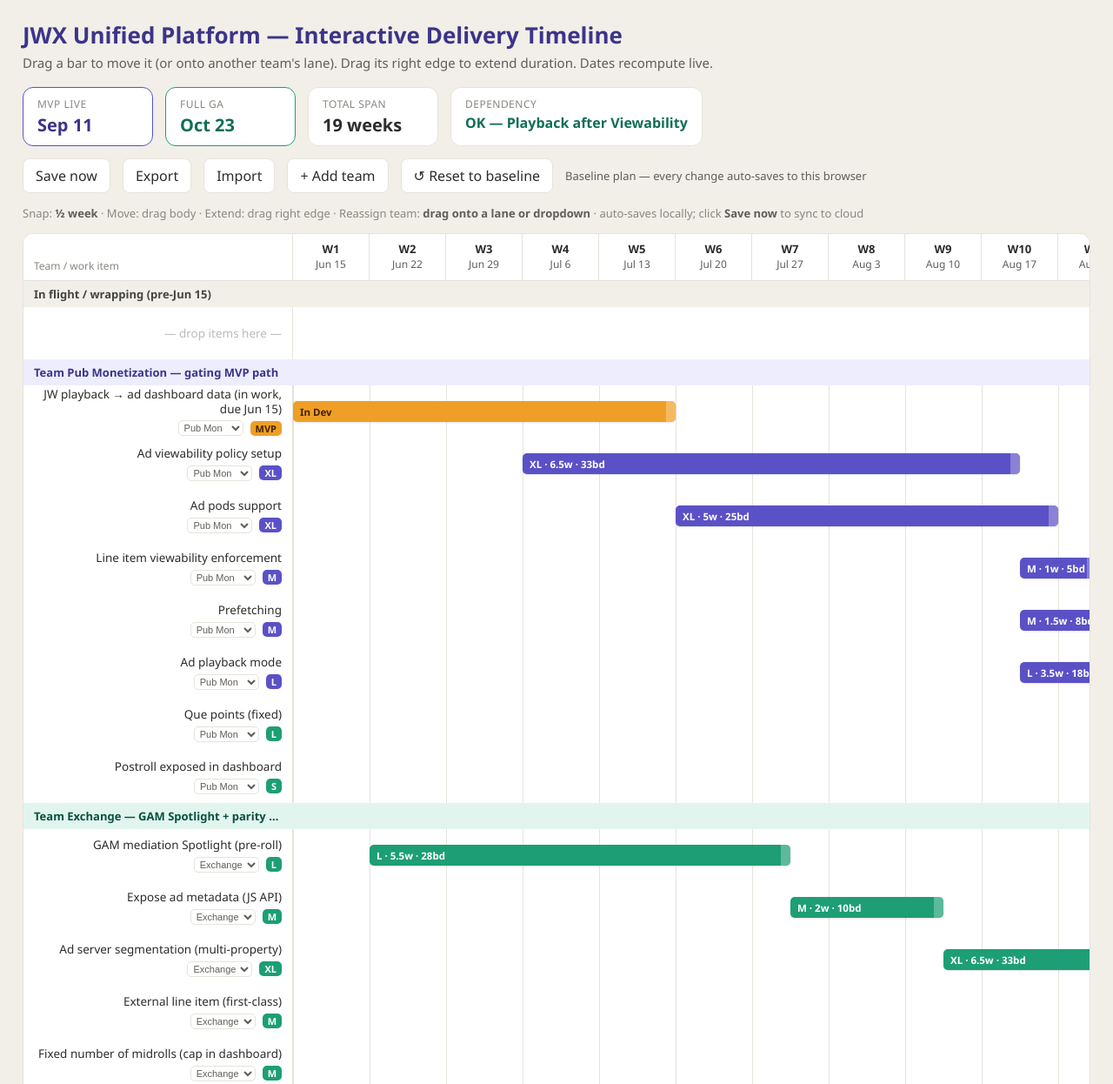
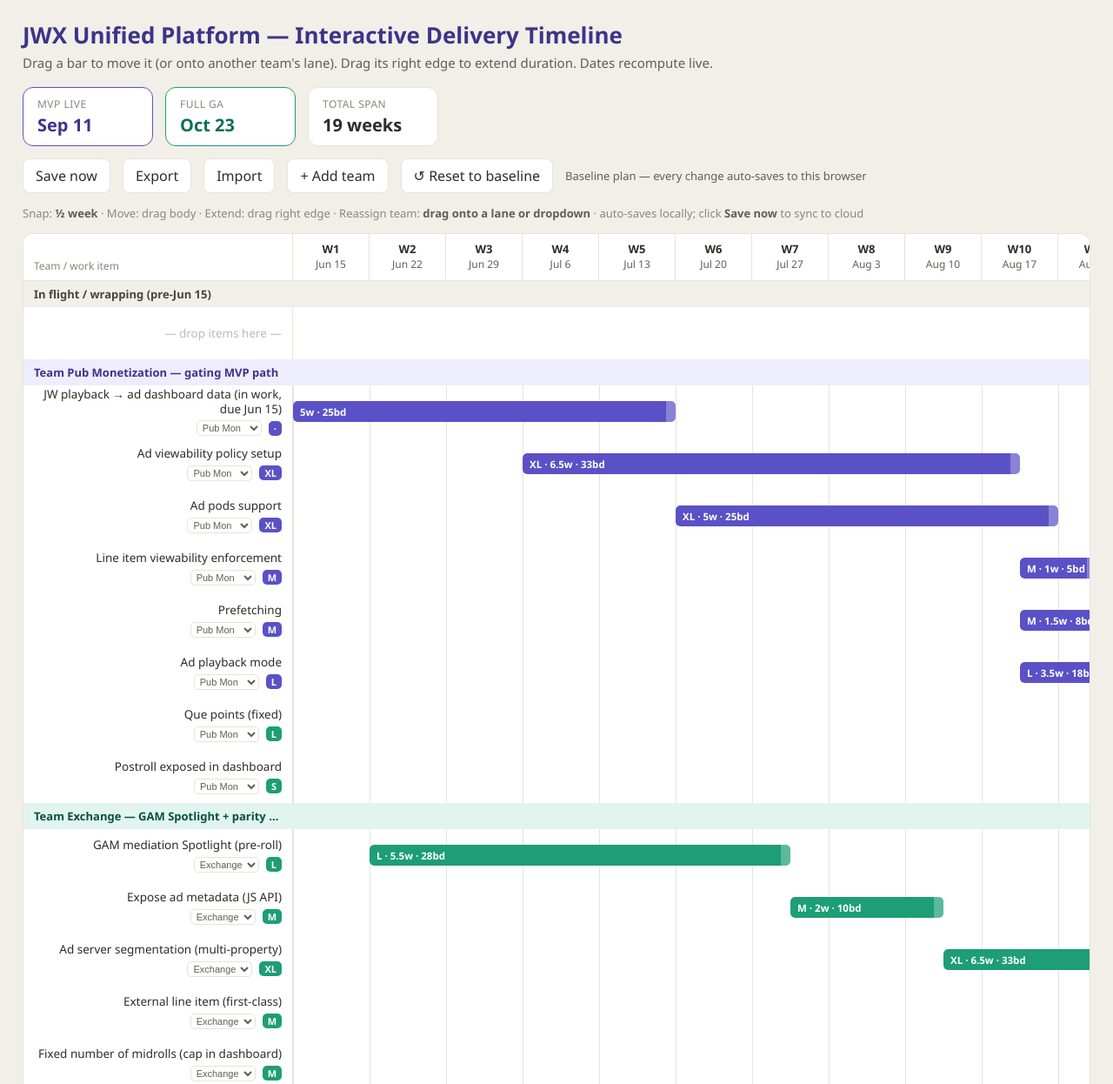
Before and after one commit to ionut2/jwx-delivery-timeline, a website: page index.html in a window 1280 px wide. Shown: the top 1246 px of the page at 87% size. Drawn offline with Linux system fonts and the light colour scheme.

Commit message:
refactor: split type into scope + status, layer bars, drop dependency check

```diff
--- a/index.html
+++ b/index.html
@@ -34,8 +34,6 @@
   .chip .v{font-size:20px;font-weight:600;margin-top:2px;}
   .chip.mvp{border-color:var(--mvp);} .chip.mvp .v{color:var(--mvp-d);}
   .chip.ga{border-color:var(--ga);} .chip.ga .v{color:var(--ga-d);}
-  .chip.dep .v{font-size:16px;}
-  .chip.dep.ok .v{color:var(--ga-d);} .chip.dep.bad .v{color:var(--err);}
   .toolbar{display:flex;align-items:center;gap:14px;flex-wrap:wrap;margin-bottom:14px;}
   button{font:inherit;border:1px solid var(--line);background:var(--bg);color:var(--ink);
     border-radius:8px;padding:8px 14px;cursor:pointer;}
@@ -74,12 +72,13 @@
   .bar{position:absolute;top:18px;height:24px;border-radius:5px;color:#fff;
     font-size:11.5px;font-weight:600;display:flex;align-items:center;padding:0 8px;
     cursor:grab;user-select:none;white-space:nowrap;overflow:hidden;z-index:3;touch-action:none;
+    background:transparent;}
+  .bar-fill{position:absolute;left:0;top:0;right:0;bottom:0;border-radius:5px;
     box-shadow:0 1px 2px rgba(0,0,0,.12);}
+  .bar-label{position:relative;z-index:1;pointer-events:none;overflow:hidden;text-overflow:ellipsis;}
   .bar:active{cursor:grabbing;}
   .bar .handle{position:absolute;right:0;top:0;width:11px;height:100%;cursor:ew-resize;
-    border-radius:0 5px 5px 0;background:rgba(255,255,255,.28);}
-  .bar.locked{cursor:default;opacity:.92;}
-  .bar.violation{outline:2.5px solid var(--err);outline-offset:1px;}
+    border-radius:0 5px 5px 0;background:rgba(255,255,255,.28);z-index:2;}
   .bar.dragging{z-index:50;opacity:.92;box-shadow:0 6px 16px rgba(0,0,0,.22);}
   .lane.drop{box-shadow:inset 0 0 0 2px var(--mvp);border-radius:6px;}
   .tsel{font-size:11px;border:1px solid var(--line);border-radius:5px;padding:1px 2px;
@@ -106,7 +105,6 @@
     <div class="chip mvp"><div class="k">MVP live</div><div class="v" id="m-mvp">—</div></div>
     <div class="chip ga"><div class="k">Full GA</div><div class="v" id="m-ga">—</div></div>
     <div class="chip"><div class="k">Total span</div><div class="v" id="m-span">—</div></div>
-    <div class="chip dep" id="m-depchip"><div class="k">Dependency</div><div class="v" id="m-dep">—</div></div>
   </div>
 
   <div class="toolbar">
@@ -132,7 +130,7 @@
     <div class="it">S=1–2 bd · M≈1w · L≈2w · XL≈4w (range 2–6)</div>
   </div>
 
-  <p class="note">Critical path: <b>Ad viewability</b> (gating, XL) → <b>Ad playback mode</b> (L) sets the MVP date — Playback Mode cannot start before Viewability finishes; the dependency chip turns red if you violate it. Weeks are business weeks starting Mon Jun 15, 2026 (5 business days each). Durations shown are live; the size badge keeps the original T-shirt estimate so you can see drift. Changes persist in this browser only.</p>
+  <p class="note">Weeks are business weeks starting Mon Jun 15, 2026 (5 business days each). Bar colour shows scope — purple for MVP, green for GA — and texture shows progress: a hatched bar is done, a bar that fades out on its right edge is in development. Durations shown are live; the size badge keeps the original T-shirt estimate so you can see drift. Changes save automatically — to the shared plan when cloud sync is on, otherwise to this browser only.</p>
 </div>
 
 <script>
@@ -174,24 +172,23 @@ function removeTeam(id){
   LANES=LANES.filter(l=>l.team!==id); saveTeams(); render(); setStatus('Team removed',true);
   markDirty();
 }
-const TYPE={MVP:{bg:'#5B51C6'},GA:{bg:'#1D9E75'},DEV:{bg:'#EF9F27',fg:'#412402'},DONE:{bg:'#97C459',fg:'#173404'}};
+const SCOPE={MVP:{bg:'#5B51C6'},GA:{bg:'#1D9E75'}};
 const BASELINE=[
-  {id:'jwdata', name:'JW playback → ad dashboard data (in work, due Jun 15)', team:'pubmon', s:0, dur:5, size:'—', type:'DEV', mvp:true},
-  {id:'prefetch',name:'Prefetching', team:'pubmon', s:9.5, dur:1.5, size:'M', type:'MVP'},
-  {id:'viewability',name:'Ad viewability policy setup', team:'pubmon', s:3, dur:6.5, size:'XL', type:'MVP'},
-  {id:'playback',name:'Ad playback mode', team:'pubmon', s:9.5, dur:3.5, size:'L', type:'MVP', dep:'viewability'},
-  {id:'lineviewability',name:'Line item viewability enforcement', team:'pubmon', s:9.5, dur:1, size:'M', type:'MVP'},
-  {id:'segment',name:'Ad server segmentation (multi-property)', team:'exchange', s:8.5, dur:6.5, size:'XL', type:'GA'},
-  {id:'postroll',name:'Postroll exposed in dashboard', team:'pubmon', s:16, dur:1.5, size:'S', type:'GA'},
-  {id:'gam',  name:'GAM mediation Spotlight (pre-roll)', team:'exchange', s:1, dur:5.5, size:'L', type:'GA'},
-  {id:'meta', name:'Expose ad metadata (JS API)', team:'exchange', s:6.5, dur:2, size:'M', type:'GA'},
-  {id:'preroll',name:'Extend pre-roll break', team:'auction', s:12, dur:2, size:'M', type:'GA'},
-  {id:'lineitem',name:'External line item (first-class)', team:'exchange', s:15, dur:3, size:'M', type:'GA'},
-  {id:'midrolls',name:'Fixed number of midrolls (cap in dashboard)', team:'exchange', s:18, dur:1, size:'M', type:'GA'},
-  {id:'pods', name:'Ad pods support', team:'pubmon', s:5, dur:5, size:'XL', type:'MVP'},
-  {id:'que',  name:'Que points (fixed)', team:'pubmon', s:12, dur:4, size:'L', type:'GA'},
+  {id:'jwdata', name:'JW playback → ad dashboard data (in work, due Jun 15)', team:'pubmon', s:0, dur:5, size:'—', scope:'MVP', status:'in-dev'},
+  {id:'prefetch',name:'Prefetching', team:'pubmon', s:9.5, dur:1.5, size:'M', scope:'MVP', status:'planned'},
+  {id:'viewability',name:'Ad viewability policy setup', team:'pubmon', s:3, dur:6.5, size:'XL', scope:'MVP', status:'planned'},
+  {id:'playback',name:'Ad playback mode', team:'pubmon', s:9.5, dur:3.5, size:'L', scope:'MVP', status:'planned'},
+  {id:'lineviewability',name:'Line item viewability enforcement', team:'pubmon', s:9.5, dur:1, size:'M', scope:'MVP', status:'planned'},
+  {id:'segment',name:'Ad server segmentation (multi-property)', team:'exchange', s:8.5, dur:6.5, size:'XL', scope:'GA', status:'planned'},
+  {id:'postroll',name:'Postroll exposed in dashboard', team:'pubmon', s:16, dur:1.5, size:'S', scope:'GA', status:'planned'},
+  {id:'gam',  name:'GAM mediation Spotlight (pre-roll)', team:'exchange', s:1, dur:5.5, size:'L', scope:'GA', status:'planned'},
+  {id:'meta', name:'Expose ad metadata (JS API)', team:'exchange', s:6.5, dur:2, size:'M', scope:'GA', status:'planned'},
+  {id:'preroll',name:'Extend pre-roll break', team:'auction', s:12, dur:2, size:'M', scope:'GA', status:'planned'},
+  {id:'lineitem',name:'External line item (first-class)', team:'exchange', s:15, dur:3, size:'M', scope:'GA', status:'planned'},
+  {id:'midrolls',name:'Fixed number of midrolls (cap in dashboard)', team:'exchange', s:18, dur:1, size:'M', scope:'GA', status:'planned'},
+  {id:'pods', name:'Ad pods support', team:'pubmon', s:5, dur:5, size:'XL', scope:'MVP', status:'planned'},
+  {id:'que',  name:'Que points (fixed)', team:'pubmon', s:12, dur:4, size:'L', scope:'GA', status:'planned'},
 ];
-const LOCKED=new Set([]);
 const MONTHS=['Jan','Feb','Mar','Apr','May','Jun','Jul','Aug','Sep','Oct','Nov','Dec'];
 
 const KEY='jwx_timeline_state_final';
@@ -349,7 +346,6 @@ function render(){
       const nm=document.createElement('span');nm.className='nm';nm.textContent=t.name;
       g.appendChild(nm);
       const ctl=document.createElement('div');ctl.className='ctl';
-      if(!LOCKED.has(t.id)){
       const sel=document.createElement('select');sel.className='tsel';sel.title='Move to team';
       const teamOpts=LANES.filter(l=>l.team!=='inflight').map(l=>[l.team,l.short||l.team]);
       teamOpts.forEach(([v,l])=>{const o=document.createElement('option');o.value=v;o.textContent=l;if(t.team===v)o.selected=true;sel.appendChild(o);});
@@ -357,10 +353,9 @@ function render(){
       sel.addEventListener('change',()=>{t.team=sel.value;render();save();});
       sel.addEventListener('pointerdown',e=>e.stopPropagation());
       ctl.appendChild(sel);
-      }
       const bd=document.createElement('span');bd.className='badge';
-      const ty=TYPE[t.type];bd.style.background=ty.bg;bd.style.color=ty.fg||'#fff';
-      bd.textContent=t.size!=='—'?t.size:(t.mvp?'MVP':(t.type==='DONE'?'done':'·'));
+      bd.style.background=SCOPE[t.scope].bg;bd.style.color='#fff';
+      bd.textContent=t.size!=='—'?t.size:'·';
       ctl.appendChild(bd);
       g.appendChild(ctl);
       const tr=document.createElement('div');tr.className='track';tr.style.width=(nw*WEEKW)+'px';
@@ -378,21 +373,26 @@ function render(){
 
 function buildBar(t){
   const bar=document.createElement('div');bar.className='bar';bar.dataset.id=t.id;
-  const ty=TYPE[t.type];bar.style.background=ty.bg;if(ty.fg)bar.style.color=ty.fg;
-  if(LOCKED.has(t.id))bar.classList.add('locked');
-  positionBar(bar,t);
-  if(!LOCKED.has(t.id)){
+  const fill=document.createElement('div');fill.className='bar-fill';bar.appendChild(fill);
+  const lab=document.createElement('span');lab.className='bar-label';bar.appendChild(lab);
+  // The handle is a SIBLING of .bar-fill, never a child: .bar-fill carries a CSS
+  // mask for in-dev items, and a mask applies to its whole subtree — nesting the
+  // handle would fade out the drag-to-extend affordance.
   const hd=document.createElement('div');hd.className='handle';bar.appendChild(hd);
   bar.addEventListener('pointerdown',e=>{if(e.target===hd)return;startDrag(e,t,'move');});
   hd.addEventListener('pointerdown',e=>{e.stopPropagation();startDrag(e,t,'resize');});
-  }
+  positionBar(bar,t);
   return bar;
 }
-function barLabel(t){const dl=t.dur*WEEKW;const txt=t.size!=='—'?(t.size+' · '+durLabel(t)):(t.type==='DEV'?'In Dev':'Done');
+function barLabel(t){const dl=t.dur*WEEKW;
+  const txt=t.size!=='—'?(t.size+' · '+durLabel(t)):durLabel(t);
   return dl<70?(t.size!=='—'?t.size:'•'):txt;}
 function positionBar(bar,t){
   bar.style.left=(t.s*WEEKW)+'px';bar.style.width=Math.max(18,t.dur*WEEKW)+'px';
-  const hd=bar.querySelector('.handle');bar.textContent=barLabel(t);if(hd)bar.appendChild(hd);
+  const fill=bar.querySelector('.bar-fill');
+  fill.className='bar-fill'+(t.status==='done'?' done':t.status==='in-dev'?' indev':'');
+  fill.style.background=SCOPE[t.scope].bg;
+  bar.querySelector('.bar-label').textContent=barLabel(t);
   bar.title=t.name+'\n'+(t.size!=='—'?'Size '+t.size+' · ':'')+durLabel(t)+'\n'+fmt(startDate(t))+' → '+fmt(endDate(t));
 }
 
@@ -417,9 +417,14 @@ function startDrag(e,t,mode){
 function laneAtY(y){let found=null;document.querySelectorAll('.lane').forEach(l=>{
   const r=l.getBoundingClientRect();if(y>=r.top&&y<=r.bottom)found=l.dataset.team;});return found;}
 
+// Single home for the MVP-membership rule: Tasks 4 and 5 both assert on it, and
+// drawMilestones/updateMetrics must never disagree about where the lines fall.
+function milestoneEnds(){return {
+  mvp:Math.max(...tasks.filter(t=>t.scope==='MVP').map(t=>t.s+t.dur),0),
+  ga:Math.max(...tasks.map(t=>t.s+t.dur),0)};}
+
 function drawMilestones(wrap,nw){
-  const mvpEnd=Math.max(...tasks.filter(t=>t.type==='MVP'||t.mvp).map(t=>t.s+t.dur),0);
-  const gaEnd=Math.max(...tasks.map(t=>t.s+t.dur),0);
+  const {mvp:mvpEnd,ga:gaEnd}=milestoneEnds();
   [{w:mvpEnd,c:'#3C3489',lab:'MVP'},{w:gaEnd,c:'#0F6E56',lab:'GA'}].forEach(m=>{
     if(m.w<=0)return;const x=GUT+m.w*WEEKW;
     const ln=document.createElement('div');ln.className='mline';ln.style.left=x+'px';ln.style.borderColor=m.c;wrap.appendChild(ln);
@@ -428,19 +433,10 @@ function drawMilestones(wrap,nw){
 }
 
 function updateMetrics(){
-  const mvpEnd=Math.max(...tasks.filter(t=>t.type==='MVP'||t.mvp).map(t=>t.s+t.dur),0);
-  const gaEnd=Math.max(...tasks.map(t=>t.s+t.dur),0);
+  const {mvp:mvpEnd,ga:gaEnd}=milestoneEnds();
   document.getElementById('m-mvp').textContent=mvpEnd>0?fmt(bizDate(mvpEnd*5)):'—';
   document.getElementById('m-ga').textContent=gaEnd>0?fmt(bizDate(gaEnd*5)):'—';
   document.getElementById('m-span').textContent=gaEnd.toFixed(1).replace(/\.0$/,'')+' weeks';
-  // dependency: playback must start at/after viewability end
-  const v=tasks.find(t=>t.id==='viewability'),p=tasks.find(t=>t.id==='playback');
-  const chip=document.getElementById('m-depchip'),el=document.getElementById('m-dep');
-  let bad=false;
-  if(v&&p){bad=p.s < (v.s+v.dur)-1e-9;
-    el.textContent=bad?'Violated — Playback before Viewability':'OK — Playback after Viewability';}
-  chip.classList.toggle('ok',!bad);chip.classList.toggle('bad',bad);
-  const pb=document.querySelector('.bar[data-id="playback"]');if(pb)pb.classList.toggle('violation',bad);
 }
 
 document.getElementById('save').addEventListener('click',async()=>{
```
Also changed, not shown: tests/timeline.spec.js (+59 -0 lines). Lines whose indentation alone changed are shown as unchanged.
